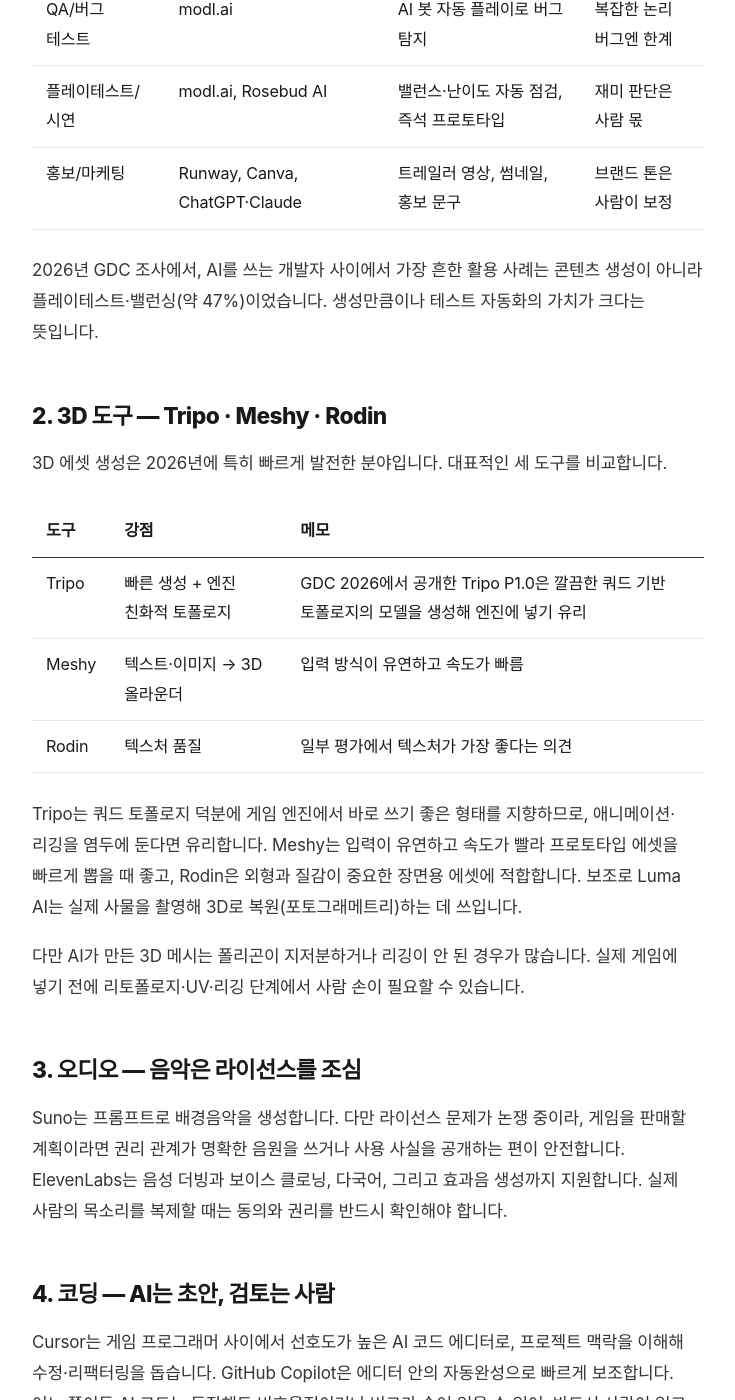
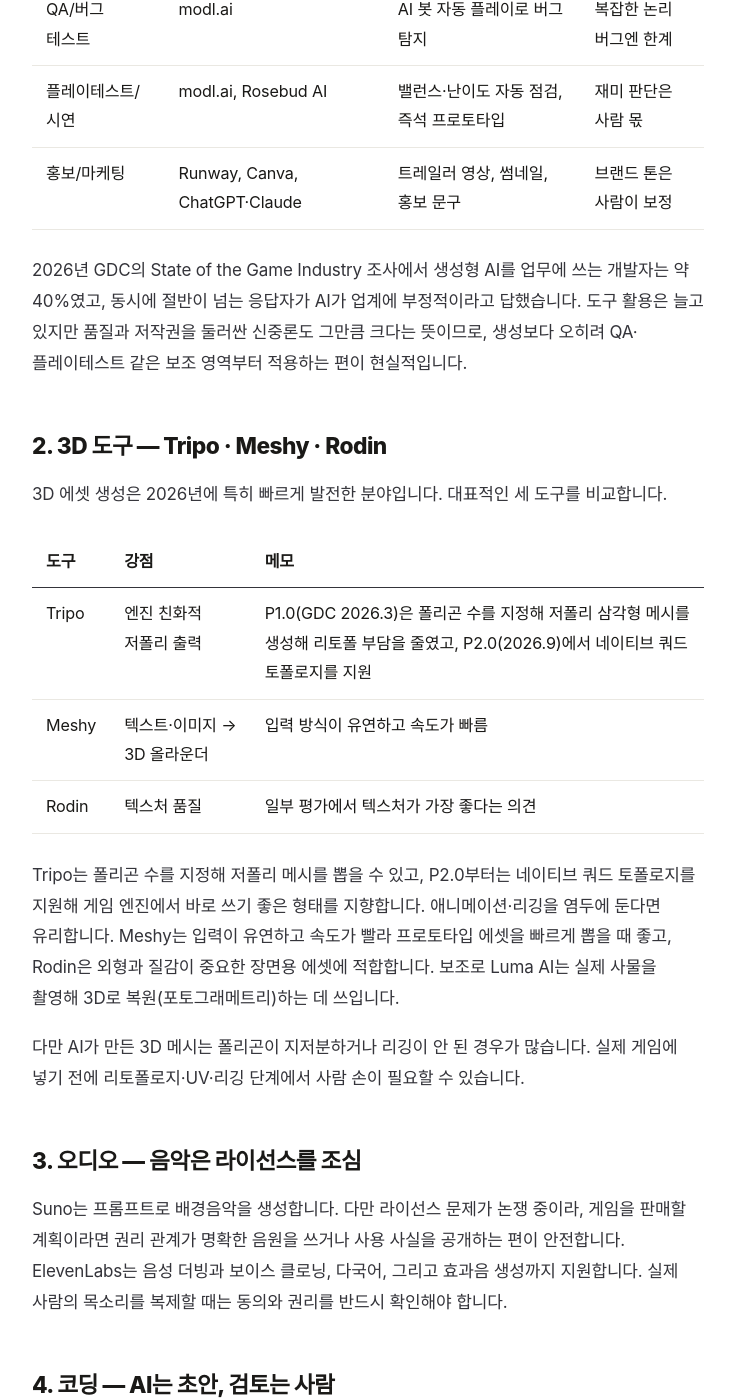
Before and after one commit to shm3041/shm3041.github.io, a Jekyll site: the page built from _posts/2026-11-23-game-ai-tools.md, in a window 1280 px wide and 1400 px high, scrolled down 1709 px. Shown: the whole window, without its empty margins (272-1007 px from the left). Built offline with Jekyll 4.4.1, drawn with Linux system fonts in a browser that asks for light colours; some web fonts are replaced; some of the changed text lies outside the part shown.

Commit message:
docs: 게임 AI 글 사실 오류 수정 (Tripo 쿼드는 P2.0, GDC 조사 수치 보정)

```diff
--- a/_posts/2026-11-23-game-ai-tools.md
+++ b/_posts/2026-11-23-game-ai-tools.md
@@ -25,7 +25,7 @@ description: 게임 제작 파이프라인의 각 단계에서 쓸 만한 AI 도
 | 플레이테스트/시연 | modl.ai, Rosebud AI | 밸런스·난이도 자동 점검, 즉석 프로토타입 | 재미 판단은 사람 몫 |
 | 홍보/마케팅 | Runway, Canva, ChatGPT·Claude | 트레일러 영상, 썸네일, 홍보 문구 | 브랜드 톤은 사람이 보정 |
 
-2026년 GDC 조사에서, AI를 쓰는 개발자 사이에서 가장 흔한 활용 사례는 콘텐츠 생성이 아니라 플레이테스트·밸런싱(약 47%)이었습니다. 생성만큼이나 테스트 자동화의 가치가 크다는 뜻입니다.
+2026년 GDC의 State of the Game Industry 조사에서 생성형 AI를 업무에 쓰는 개발자는 약 40%였고, 동시에 절반이 넘는 응답자가 AI가 업계에 부정적이라고 답했습니다. 도구 활용은 늘고 있지만 품질과 저작권을 둘러싼 신중론도 그만큼 크다는 뜻이므로, 생성보다 오히려 QA·플레이테스트 같은 보조 영역부터 적용하는 편이 현실적입니다.
 
 ## 2. 3D 도구 — Tripo · Meshy · Rodin
 
@@ -33,11 +33,11 @@ description: 게임 제작 파이프라인의 각 단계에서 쓸 만한 AI 도
 
 | 도구 | 강점 | 메모 |
 |------|------|------|
-| Tripo | 빠른 생성 + 엔진 친화적 토폴로지 | GDC 2026에서 공개한 Tripo P1.0은 깔끔한 쿼드 기반 토폴로지의 모델을 생성해 엔진에 넣기 유리 |
+| Tripo | 엔진 친화적 저폴리 출력 | P1.0(GDC 2026.3)은 폴리곤 수를 지정해 저폴리 삼각형 메시를 생성해 리토폴 부담을 줄였고, P2.0(2026.9)에서 네이티브 쿼드 토폴로지를 지원 |
 | Meshy | 텍스트·이미지 → 3D 올라운더 | 입력 방식이 유연하고 속도가 빠름 |
 | Rodin | 텍스처 품질 | 일부 평가에서 텍스처가 가장 좋다는 의견 |
 
-Tripo는 쿼드 토폴로지 덕분에 게임 엔진에서 바로 쓰기 좋은 형태를 지향하므로, 애니메이션·리깅을 염두에 둔다면 유리합니다. Meshy는 입력이 유연하고 속도가 빨라 프로토타입 에셋을 빠르게 뽑을 때 좋고, Rodin은 외형과 질감이 중요한 장면용 에셋에 적합합니다. 보조로 Luma AI는 실제 사물을 촬영해 3D로 복원(포토그래메트리)하는 데 쓰입니다.
+Tripo는 폴리곤 수를 지정해 저폴리 메시를 뽑을 수 있고, P2.0부터는 네이티브 쿼드 토폴로지를 지원해 게임 엔진에서 바로 쓰기 좋은 형태를 지향합니다. 애니메이션·리깅을 염두에 둔다면 유리합니다. Meshy는 입력이 유연하고 속도가 빨라 프로토타입 에셋을 빠르게 뽑을 때 좋고, Rodin은 외형과 질감이 중요한 장면용 에셋에 적합합니다. 보조로 Luma AI는 실제 사물을 촬영해 3D로 복원(포토그래메트리)하는 데 쓰입니다.
 
 다만 AI가 만든 3D 메시는 폴리곤이 지저분하거나 리깅이 안 된 경우가 많습니다. 실제 게임에 넣기 전에 리토폴로지·UV·리깅 단계에서 사람 손이 필요할 수 있습니다.
 
@@ -80,3 +80,5 @@ Cursor는 게임 프로그래머 사이에서 선호도가 높은 AI 코드 에
 - [Best AI Tools for Game Development 2026 (Manus)](https://manus.im/blog/best-ai-tools-for-game-development)
 - [Best AI for Game Development 2026: 14 Tools Compared (Summer Engine)](https://www.summerengine.com/blog/best-ai-tools-game-development)
 - [Best AI Tools for Indie Game Development 2026 (Althera)](https://altheragames.com/en/blog/best-ai-tools-indie-game-dev-2026)
+- [GDC 2026 State of the Game Industry (GDC 공식)](https://gdconf.com/article/gdc-2026-state-of-the-game-industry-reveals-impact-of-layoffs-generative-ai-and-more/)
+- [Tripo P2.0 — 네이티브 쿼드 메시 생성 (Voxelmatters)](https://www.voxelmatters.com/tripo-ai-launches-p2-0-model-to-generate-native-quad-meshes-for-production-pipelines/)
```
